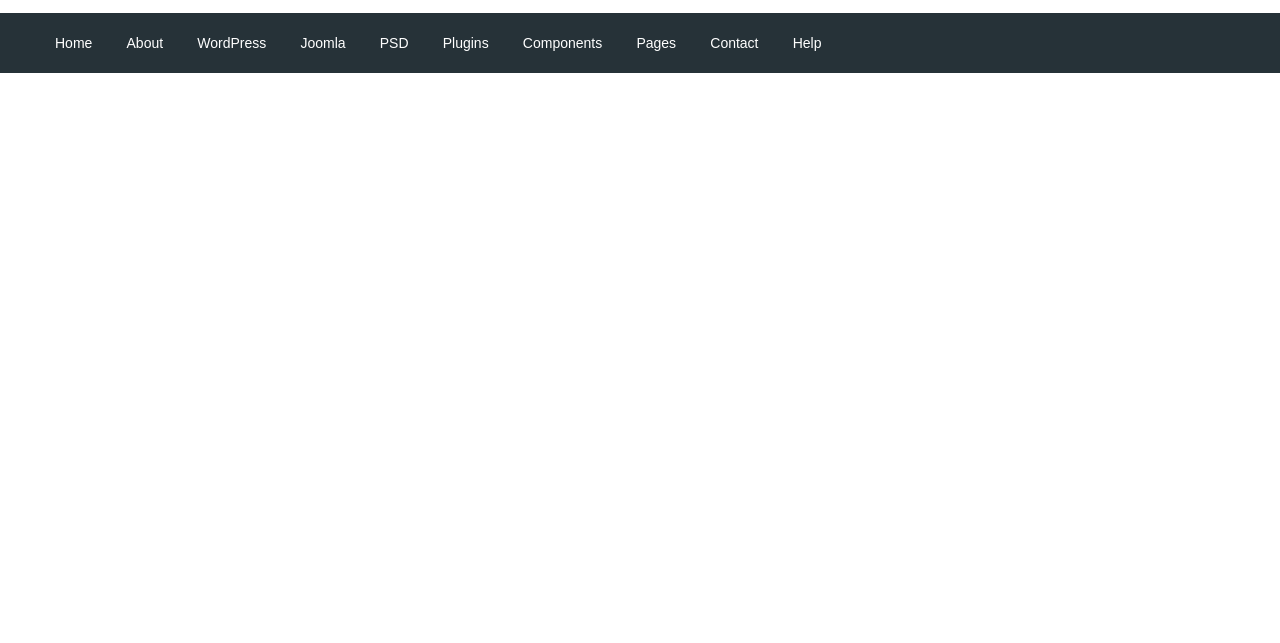
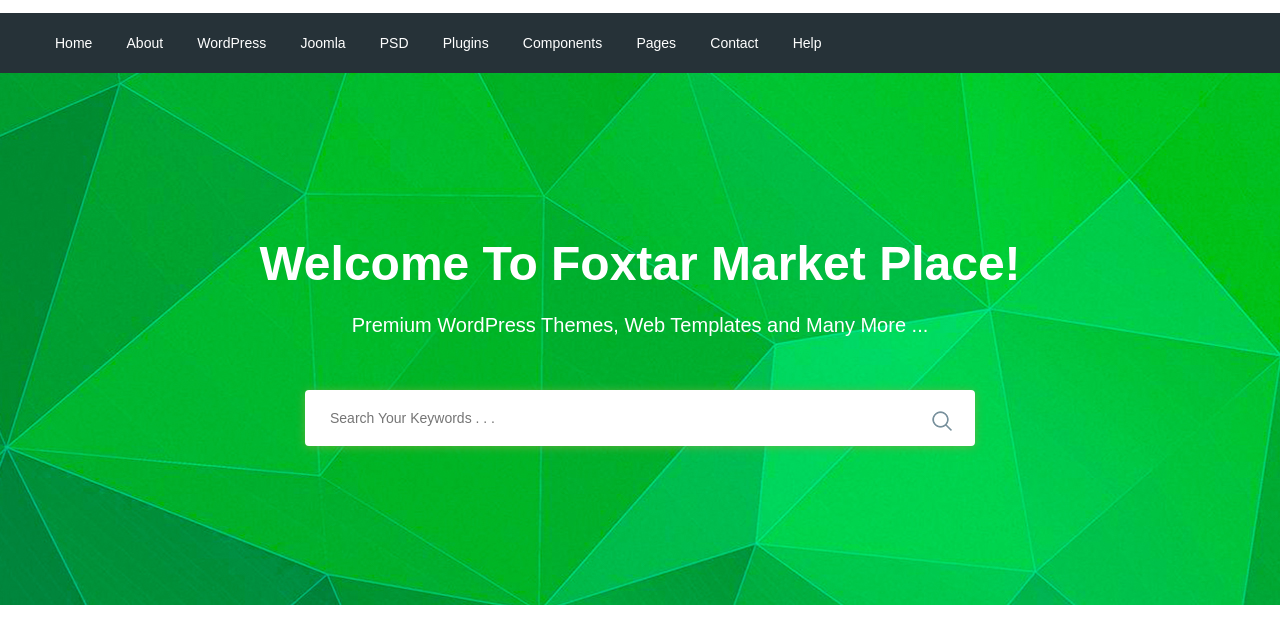
Before and after one commit to Alina-Zadorojnaya/moderno, a website: page app/index.html in a window 1280 px wide. Shown: the part 77-720 px from the top of the page. Drawn offline with nearby package versions, Linux system fonts and the light colour scheme; files that its build step writes are made by us from their sources.

Commit message:
'seatch-section'

```diff
--- a/app/index.html
+++ b/app/index.html
@@ -92,6 +92,26 @@
             </div>
         </div>
     </header>
+    <section class="search" style="background-image:url('images/search.jpg') ;">
+        <div class="container">
+            <div class="search__inner">
+                <div class="search__inner-title">
+                    Welcome To Foxtar Market Place!
+                </div>
+                <div class="search__inner-text">
+                    Premium WordPress Themes, Web Templates and Many More ...
+                </div>
+                <div class="search__inner-form">
+                  <form>
+                      <input type="text" placeholder="Search Your Keywords . . ." required>
+                      <button type="submit">
+                          <img src="images/icons/search.png" alt="">
+                      </button>
+                  </form>
+                </div>
+            </div>
+        </div>
+    </section>
 
 
     <script src="https://ajax.googleapis.com/ajax/libs/jquery/3.4.1/jquery.min.js"></script>
--- a/app/scss/style.scss
+++ b/app/scss/style.scss
@@ -45,10 +45,61 @@
         & + li{
             margin-left: 30px;
         }
-        a{
-            color: #fff;
+    }
+    a{
+        color: #fff;
+        font-size: 14px;
+        line-height: 30px;
+    }
+}
+// start search//
+.search{
+    background-position: center;
+    background-repeat: no-repeat;
+    background-size: cover;
+    min-height: 532px;
+}
+.search__inner{
+    padding: 155px 0 100px;
+    color: #fff;
+    text-align: center;
+    &-title{
+        font-size: 48px;
+        line-height: 72px;
+        font-family: 'Roboto-Bold', sans-serif;
+        font-weight: 700;
+        margin-bottom: 10px;
+    }
+    &-text{
+        font-size: 20px;
+        line-height: 30px;
+        font-family: 'Roboto-Medium', sans-serif;
+        font-weight: 500;
+        margin-bottom: 50px;
+    }
+    &-form{
+        max-width: 670px;
+        margin: 0 auto;
+        position: relative;
+        input{
+            width: 100%;
+            display: block;
+            box-shadow: 0px 1px 10px 0px rgba(124, 178, 64, 0.75);
+            height: 56px;
+            border-radius: 4px;
+            border: none;
+            padding-left:25px;
+            padding-right: 60px;
             font-size: 14px;
-            line-height: 30px;
+            font-weight: 500;
+        }
+        button{
+            position: absolute;
+            content: '';
+            top:20px;
+            right: 17px;
+            border: none;
+            background-color: transparent;
         }
     }
 }
```
Also changed, not shown: app/images/icons/search.png (added), app/images/icons/search.svg (added), app/images/search.jpg (added).
